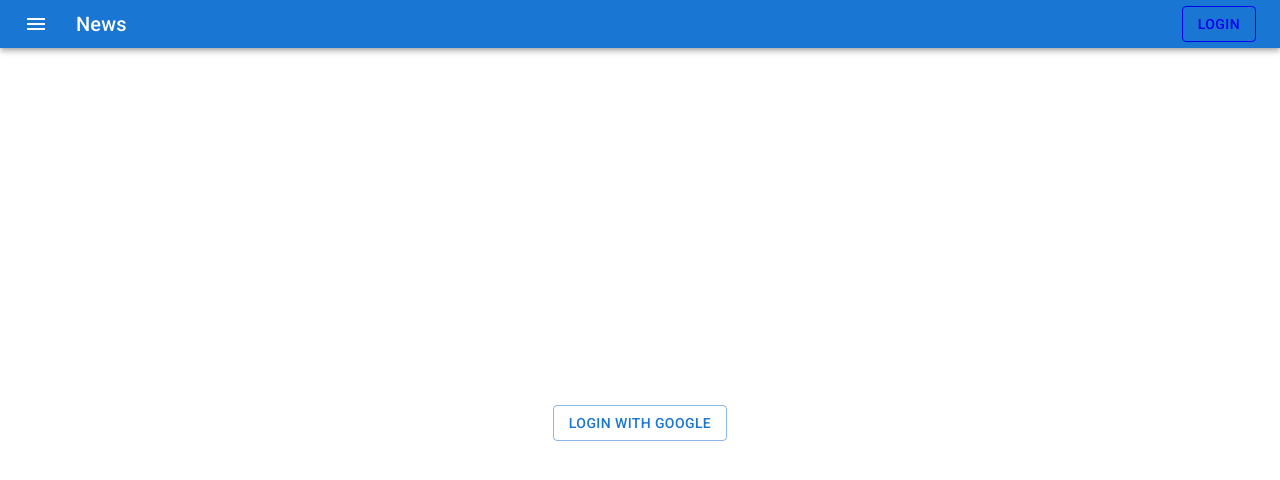
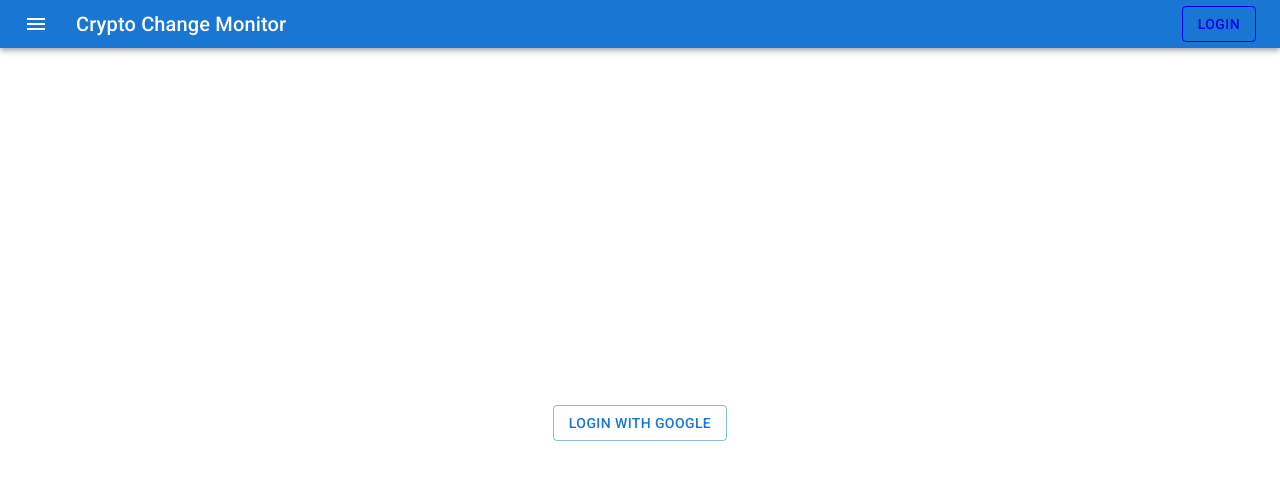
Before and after one commit to zhukovvlad/crypto-base, a React (Create React App) app: page /login in a window 1280 px wide. Shown: the top 480 px of the page. Built offline with nearby package versions, Linux system fonts and the light colour scheme; no server answers.

Commit message:
Changed name App in Header

```diff
--- a/src/components/Header.js
+++ b/src/components/Header.js
@@ -29,7 +29,7 @@ export default function ButtonAppBar() {
             <MenuIcon />
           </IconButton>
           <Typography variant="h6" component="div" sx={{ flexGrow: 1 }}>
-            News
+            Crypto Change Monitor
           </Typography>
           {user ? (
             <Button onClick={() => auth.signOut()} color="inherit" variant="outlined">
```
